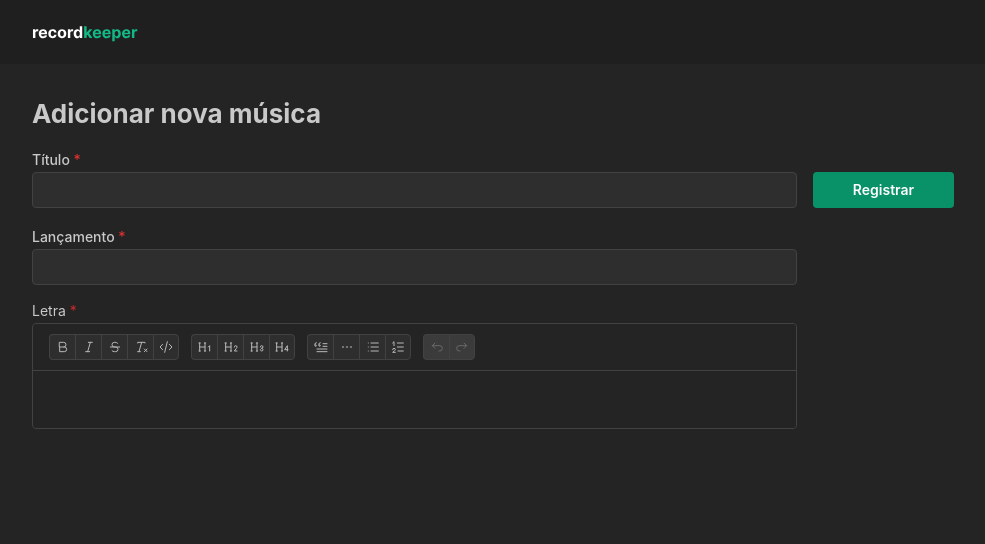
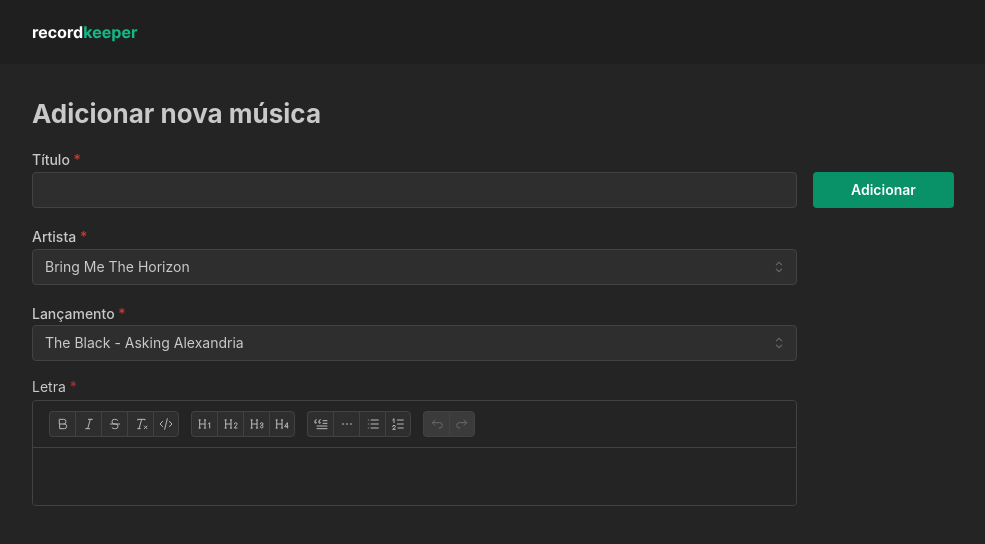
Before and after one commit to wendell-kenneddy/record-keeper-editor, a Next.js app: page /editor/songs/create in a window 1280 px wide. Shown: the top 544 px of the page, without its empty margins (96-1081 px from the left). Built offline with nearby package versions, Linux system fonts and the light colour scheme.

Commit message:
feat(create-song-form): add release and artist select inputs

```diff
--- a/src/components/create-song-form/index.tsx
+++ b/src/components/create-song-form/index.tsx
@@ -1,6 +1,6 @@
 "use client";
 
-import { Button, Grid, Group, Stack, Text, TextInput } from "@mantine/core";
+import { Button, Grid, Group, NativeSelect, Stack, Text, TextInput } from "@mantine/core";
 import StarterKit from "@tiptap/starter-kit";
 import { useEditor } from "@tiptap/react";
 import { RichTextEditor } from "../rich-text-editor";
@@ -18,7 +18,28 @@ export function CreateSongForm() {
         <Stack component="form" w="100%">
           <TextInput label="Título" name="title" required minLength={2} />
 
-          <TextInput label="Lançamento" name="release" required minLength={2} />
+          <NativeSelect
+            label="Artista"
+            name="artist"
+            required
+            data={[
+              { label: "Bring Me The Horizon", value: "1" },
+              { label: "NCT 127", value: "2" },
+              { label: "Asking Alexandria", value: "3" },
+              { label: "Tayeon", value: "4" },
+            ]}
+          />
+          <NativeSelect
+            label="Lançamento"
+            name="release"
+            required
+            data={[
+              { label: "The Black - Asking Alexandria", value: "1" },
+              { label: "Sempiternal - Bring Me The Horizon", value: "2" },
+              { label: "From Zero - Linkin Park", value: "3" },
+              { label: "Melt Away - Taeyeon", value: "4" },
+            ]}
+          />
 
           <Group gap={4} mb={-14}>
             <Text size="sm">Letra</Text>
@@ -34,7 +55,7 @@ export function CreateSongForm() {
 
       <Grid.Col span={2} w="100%">
         <Button color="teal" mt={25} w="100%">
-          Registrar
+          Adicionar
         </Button>
       </Grid.Col>
     </Grid>
```
